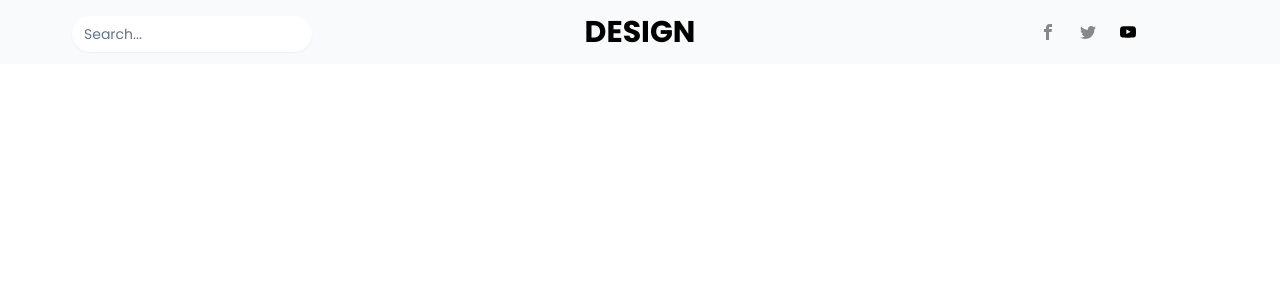
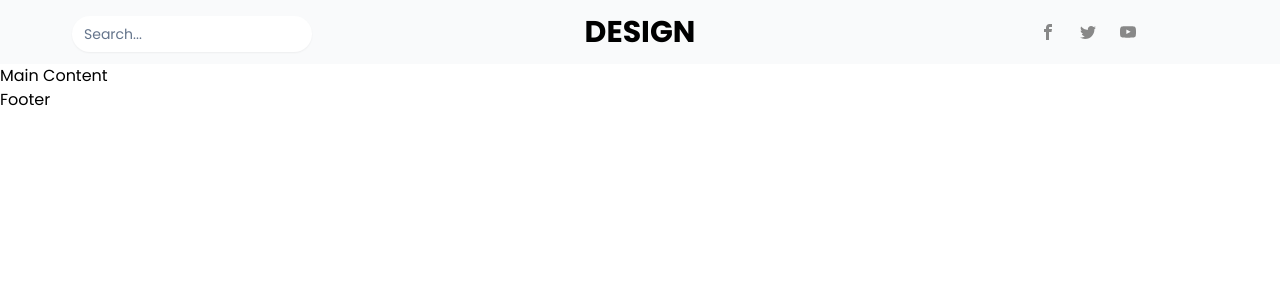
Before and after one commit to sherbahadurpun/nextjs-blog, a Next.js app: page / in a window 1280 px wide. Shown: the top 300 px of the page. Built offline with nearby package versions, Linux system fonts and the light colour scheme.

Commit message:
feat: add layout component and some minor update on index.js file

```diff
--- /dev/null
+++ b/components/Footer.js
@@ -0,0 +1,9 @@
+import React from 'react'
+
+const Footer = () => {
+  return (
+    <div>Footer</div>
+  )
+}
+
+export default Footer
--- a/components/Header.js
+++ b/components/Header.js
@@ -1,6 +1,5 @@
-import React from "react";
-import { ImFacebook, ImYoutube, ImTwitter } from "react-icons/im";
-
+import Link from "next/link";
+import { ImFacebook, ImTwitter, ImYoutube } from "react-icons/im";
 
 const Header = () => {
   return (
@@ -10,13 +9,27 @@ const Header = () => {
           <input className="input-text" type="text" placeholder="Search..." />
         </div>
         <div className="shrink w-80 sm:order-2">
-          <a className="font-bold uppercase text-3xl">Design</a>
+          <Link href={"/"}>
+            <a className="font-bold uppercase text-3xl">Design</a>
+          </Link>
         </div>
         <div className="w-96 order-3 flex justify-center">
           <div className="flex gap-6">
-            <a><ImFacebook color="#888888"/></a>
-            <a><ImTwitter color="#888888" /></a>
-            <a><ImYoutube color="#888888s" /></a>
+            <Link href={"/"}>
+              <a>
+                <ImFacebook color="#888888" />
+              </a>
+            </Link>
+            <Link href={"/"}>
+              <a>
+                <ImTwitter color="#888888" />
+              </a>
+            </Link>
+            <Link href={"/"}>
+              <a>
+                <ImYoutube color="#888888" />
+              </a>
+            </Link>
           </div>
         </div>
       </div>
--- /dev/null
+++ b/layout/Format.js
@@ -0,0 +1,16 @@
+import Head from "next/head";
+import Footer from "../components/Footer";
+import Header from "../components/header";
+
+export default function Format({children}) {
+  return (
+    <>
+      <Head>
+        <title>Nextjs Blog</title>
+      </Head>
+      <Header />
+      <main>{children}</main>
+      <Footer />
+    </>
+  );
+}
--- a/pages/index.js
+++ b/pages/index.js
@@ -1,11 +1,11 @@
-import Header from "../components/Header";
+import Format from "../layout/Format";
 
 export default function Home() {
   return (
     <>
-      <div>
-        <Header />
-      </div>
+      <Format>
+        <h1>Main Content</h1>
+      </Format>
     </>
   );
 }
```
